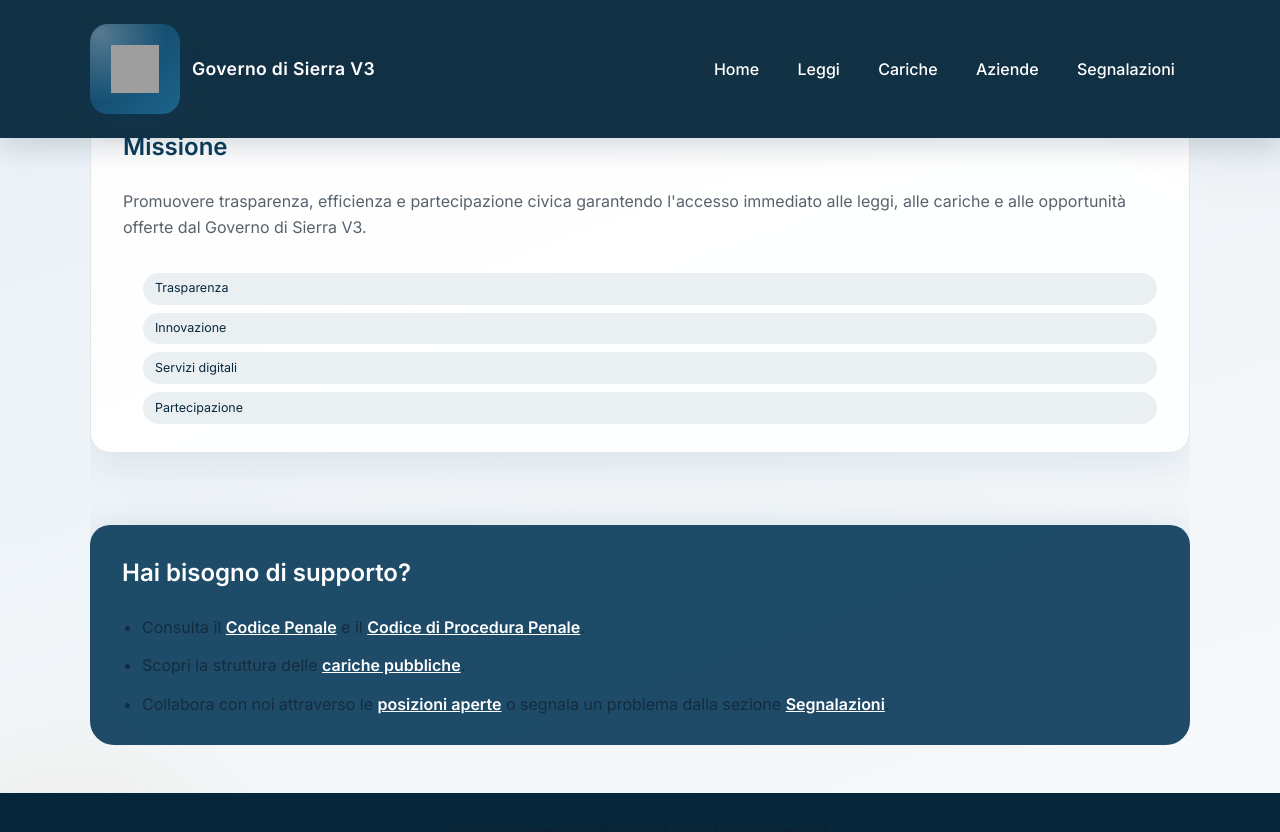
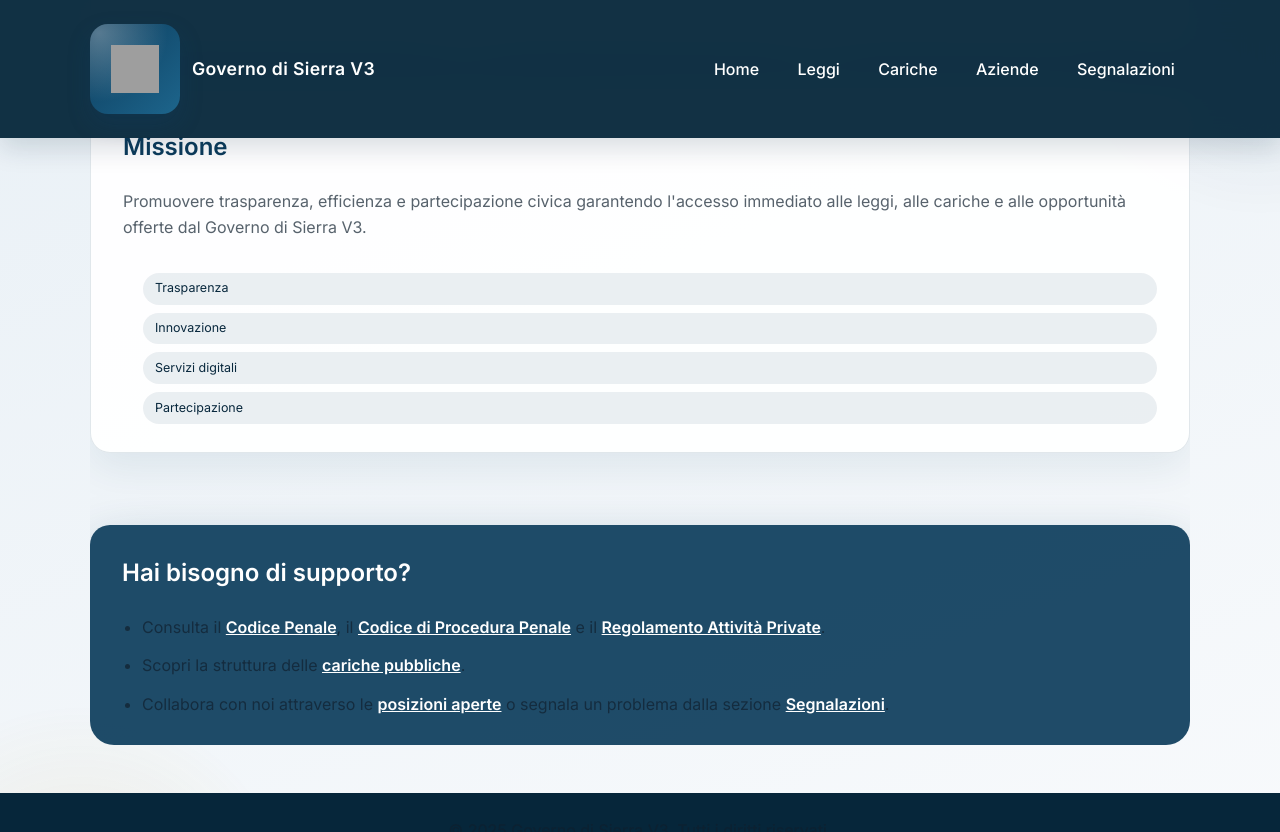
Before and after one commit to governo-sierra-v3/site, a Jekyll site: the page built from index.md, in a window 1280 px wide and 900 px high, scrolled down 1738 px. Shown: the top 832 px of the window. Built offline with Jekyll 4.4.1, drawn with Linux system fonts in a browser that asks for light colours; grey boxes are pictures that could not be loaded.

Commit message:
formattazione cariche, cpp e index

```diff
--- a/index.md
+++ b/index.md
@@ -78,7 +78,7 @@
   <section class="content-section callout">
     <h2>Hai bisogno di supporto?</h2>
     <ul>
-      <li>Consulta il <a href="{{ '/codice-penale/' | relative_url }}">Codice Penale</a> e il <a href="{{ '/codice-procedura-penale/' | relative_url }}">Codice di Procedura Penale</a>.</li>
+      <li>Consulta il <a href="{{ '/codice-penale/' | relative_url }}">Codice Penale</a>, il <a href="{{ '/codice-procedura-penale/' | relative_url }}">Codice di Procedura Penale</a> e il <a href="{{ '/regolamento-attivita-private/' | relative_url }}">Regolamento Attività Private</a>.</li>
       <li>Scopri la struttura delle <a href="{{ '/cariche-pubbliche/' | relative_url }}">cariche pubbliche</a>.</li>
       <li>Collabora con noi attraverso le <a href="{{ '/posizioni-aperte/' | relative_url }}">posizioni aperte</a> o segnala un problema dalla sezione <a href="{{ '/segnalazioni/' | relative_url }}">Segnalazioni</a>.</li>
     </ul>
```
Also changed, not shown: cariche-pubbliche.md (+1 -1 lines), codice-procedura-penale.md (+12 -0 lines).
